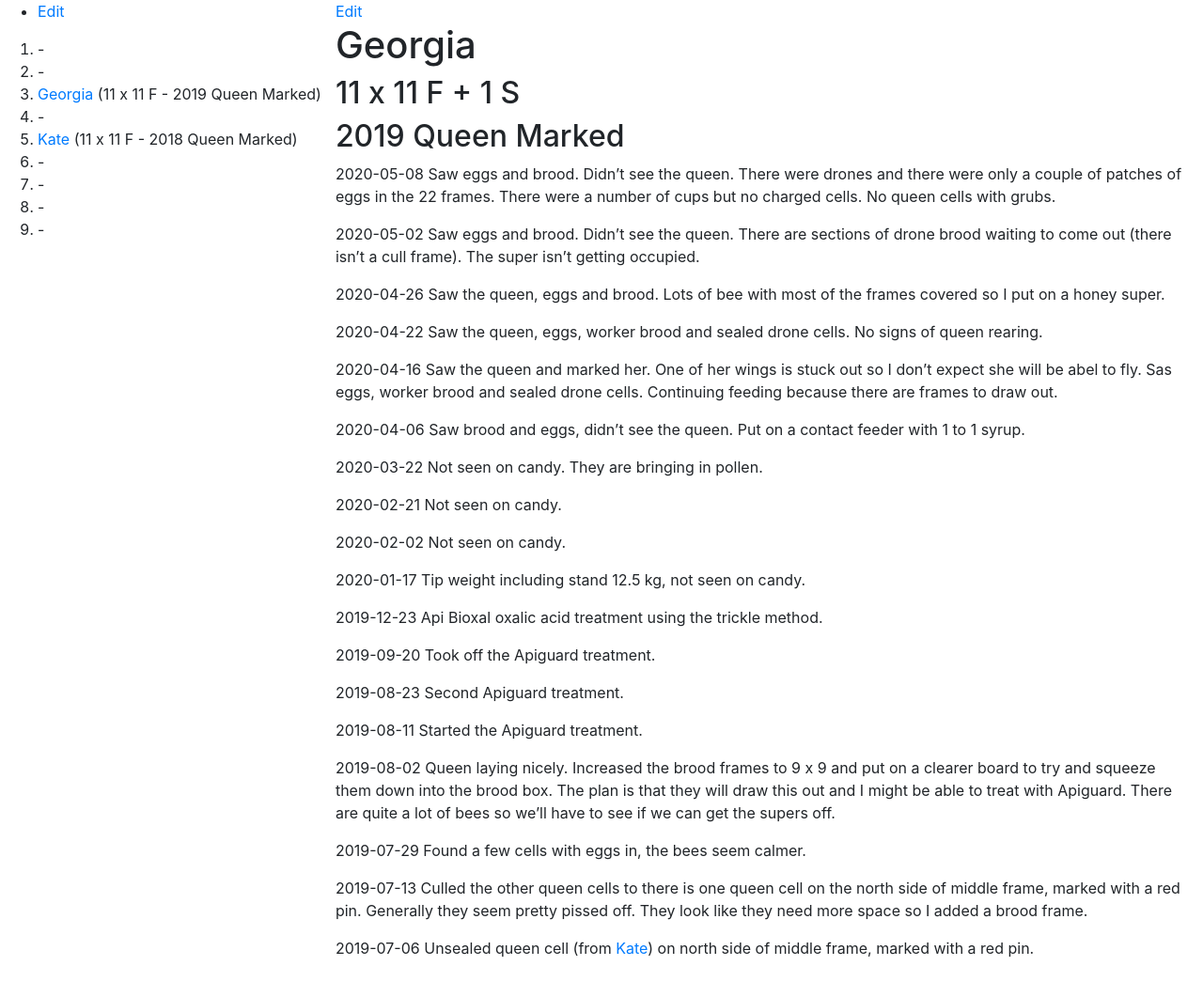
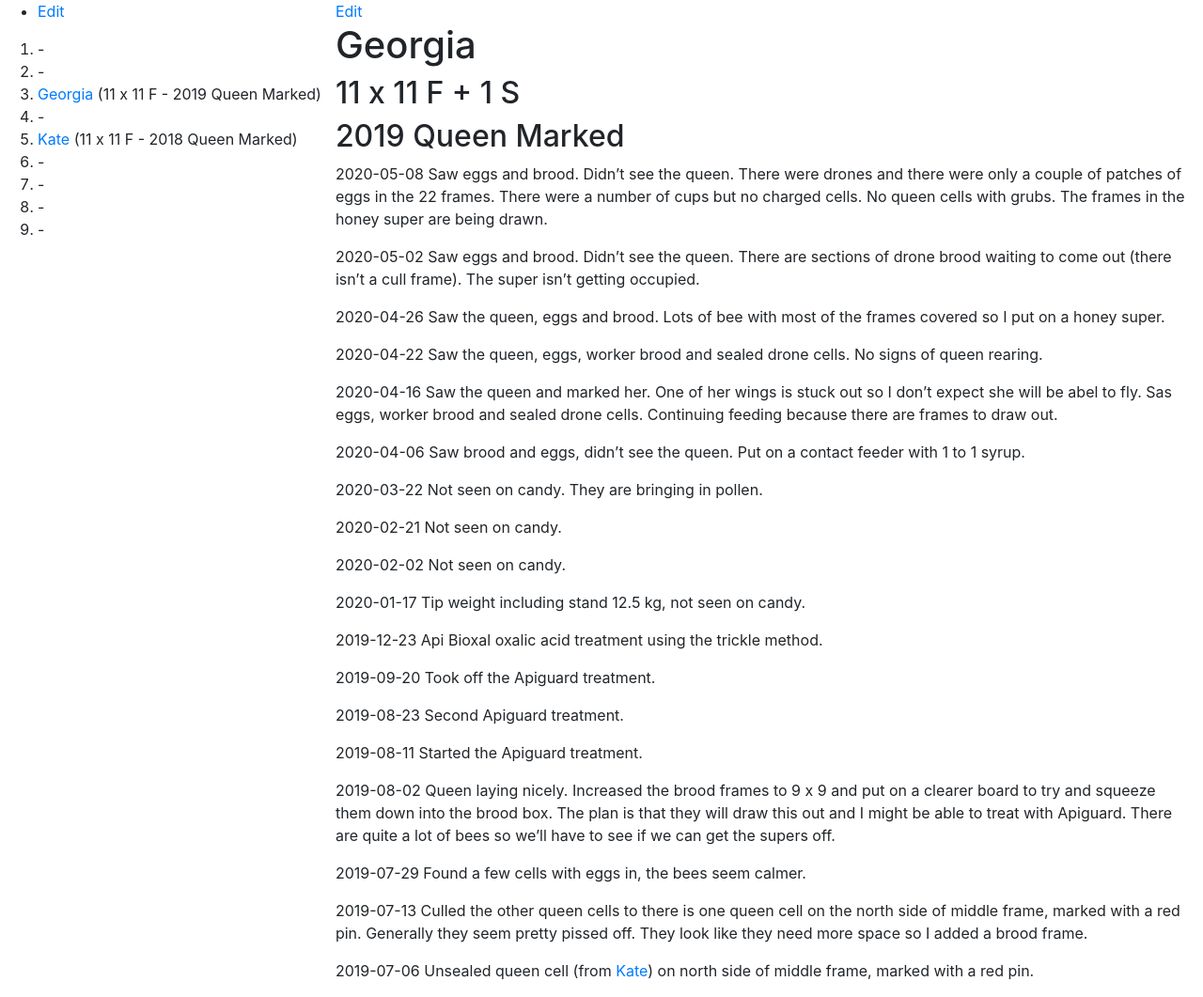
Before and after one commit to joejcollins/rhapsody-angel, a Jekyll site: the page built from queens/2019-georgia.md, in a window 1280 px wide. Shown: the whole page at 94% size. Built offline with Jekyll 4.4.1, drawn with Linux system fonts in a browser that asks for light colours; our own code applies the rules of GitHub Pages for plain Markdown files; before the commit the page ends 1037 px from its top, so only the background shows below that.

Commit message:
Update 2019-georgia.md

```diff
--- a/queens/2019-georgia.md
+++ b/queens/2019-georgia.md
@@ -2,7 +2,7 @@
 ## 11 x 11 F + 1 S
 ## 2019 Queen Marked
 
-2020-05-08 Saw eggs and brood.  Didn't see the queen. There were drones and there were only a couple of patches of eggs in the 22 frames.  There were a number of cups but no charged cells.   No queen cells with grubs.
+2020-05-08 Saw eggs and brood.  Didn't see the queen. There were drones and there were only a couple of patches of eggs in the 22 frames.  There were a number of cups but no charged cells.   No queen cells with grubs.  The frames in the honey super are being drawn.
 
 2020-05-02 Saw eggs and brood.  Didn't see the queen.  There are sections of drone brood waiting to come out (there isn't a cull frame).  The super isn't getting occupied.
 
```
